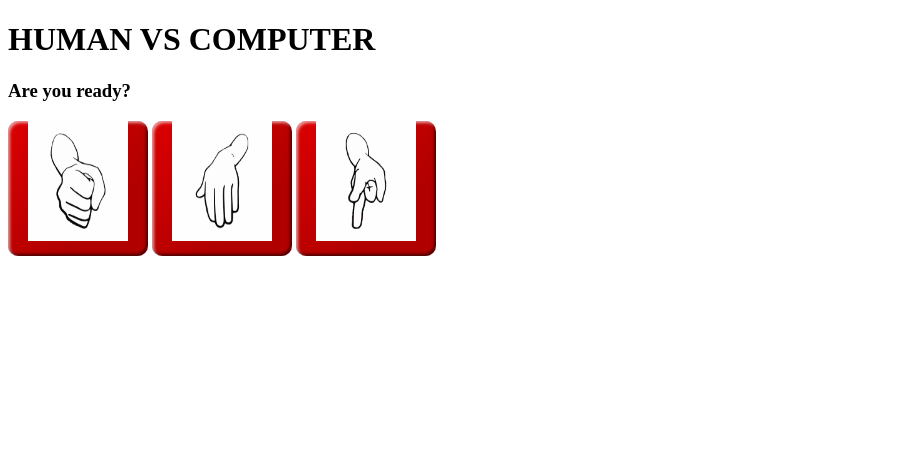
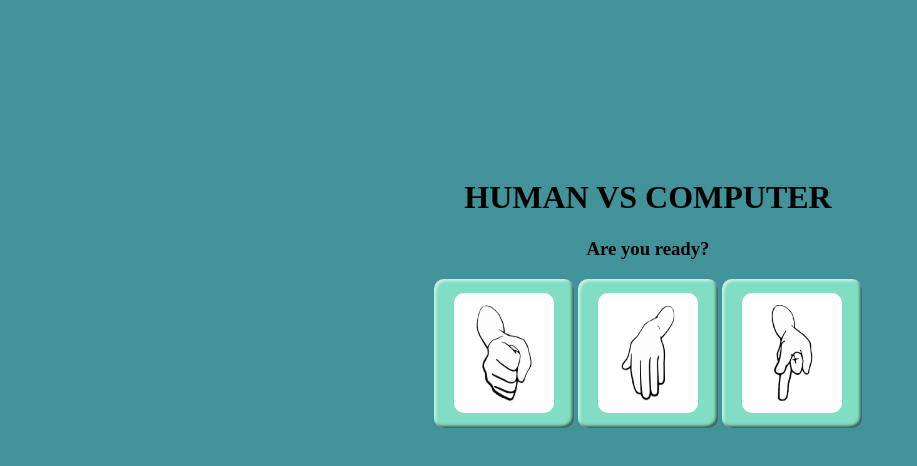
Before and after one commit to Renato0496/Rock-paper-scissors-try, a plain HTML site: page index.html in a window 1280 px wide. Shown: the whole page, without its empty margins (0-917 px from the left). Drawn offline with Linux system fonts and the light colour scheme.

Commit message:
New colorstryle for the UI. It can only play 1 time, for now hehe...

```diff
--- a/index.html
+++ b/index.html
@@ -10,7 +10,7 @@
             <h1>HUMAN VS COMPUTER</h1>
             <h3>Are you ready?</h3>
         </div>
-        <div>
+        <div class="threeBtn">
             <button class="btn" id="rock"><img class="chcImg" src='imgs/rock.png' alt="Choose ROCK"></button>
             <button class="btn" id="paper"><img class="chcImg" src='imgs/paper.png' alt="Choose PAPER"></button>
             <button class="btn" id="scissors"><img class="chcImg" src='imgs/scissors.png' alt="Choose SCISSORS"></button>
--- a/style.css
+++ b/style.css
@@ -1,3 +1,15 @@
+html {
+    background-color: rgb(66, 147, 153);
+}
+body {
+    text-align: center;
+    width: 100%;
+    height: 100%;
+    justify-content: space-around;
+    padding-top: 150px;
+    padding-bottom: 150px;
+}
+
 .btn {
     border: 0;
     line-height: 2.5;
@@ -7,17 +19,13 @@
     color: #fff;
     text-shadow: 1px 1px 1px #000;
     border-radius: 10px;
-    background-color: rgba(220, 0, 0, 1);
-    background-image: linear-gradient(to top left,
-                                      rgba(0, 0, 0, .2),
-                                      rgba(0, 0, 0, .2) 30%,
-                                      rgba(0, 0, 0, 0));
+    background-color: rgba(147, 240, 209, 0.801);
     box-shadow: inset 2px 2px 3px rgba(255, 255, 255, .6),
                 inset -2px -2px 3px rgba(0, 0, 0, .6);
 }
 
 .btn:hover {
-    background-color: rgba(255, 0, 0, 1);
+    background-color: rgba(66, 147, 153, 0.411);
 }
 
 .btn:active {
@@ -25,6 +33,8 @@
                 inset 2px 2px 3px rgba(0, 0, 0, .6);
 }
 .chcImg {
+    margin-top: 14px;
     width: 100px;
     height: 120px;
+    border-radius: 10px;
 }
```
